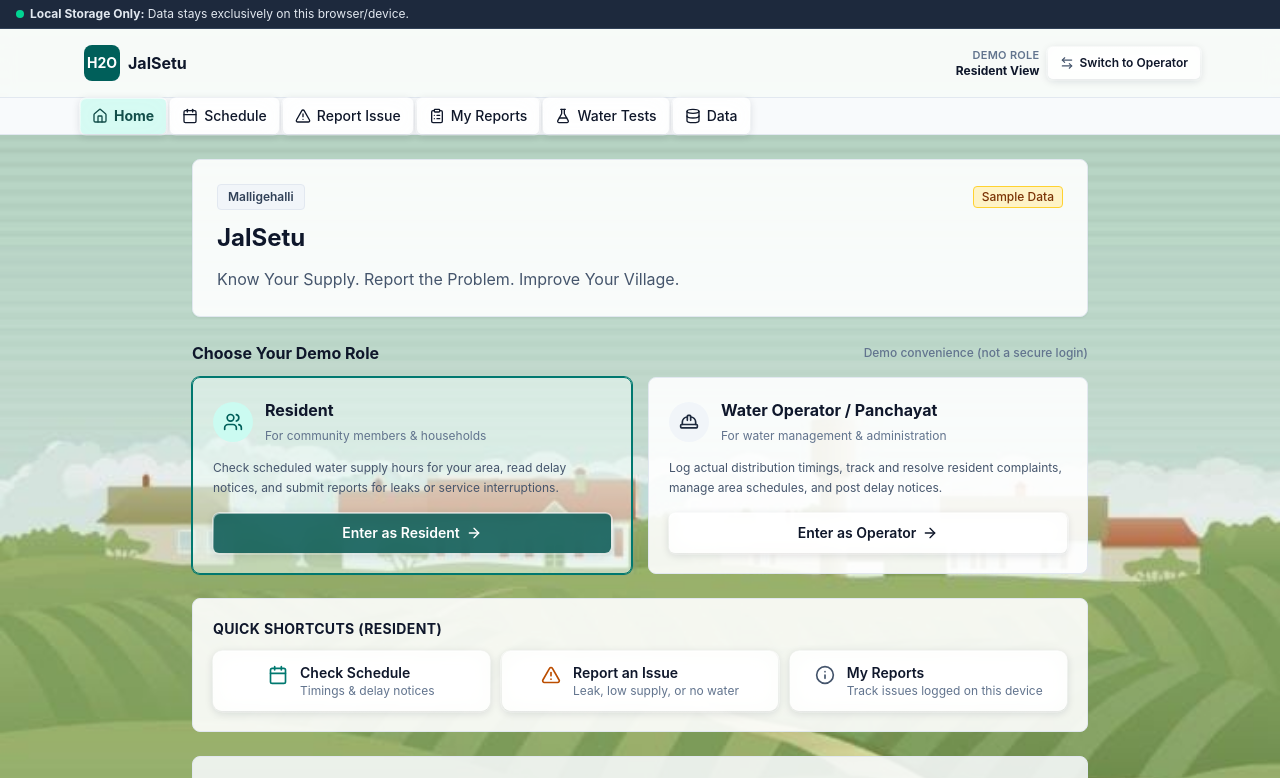
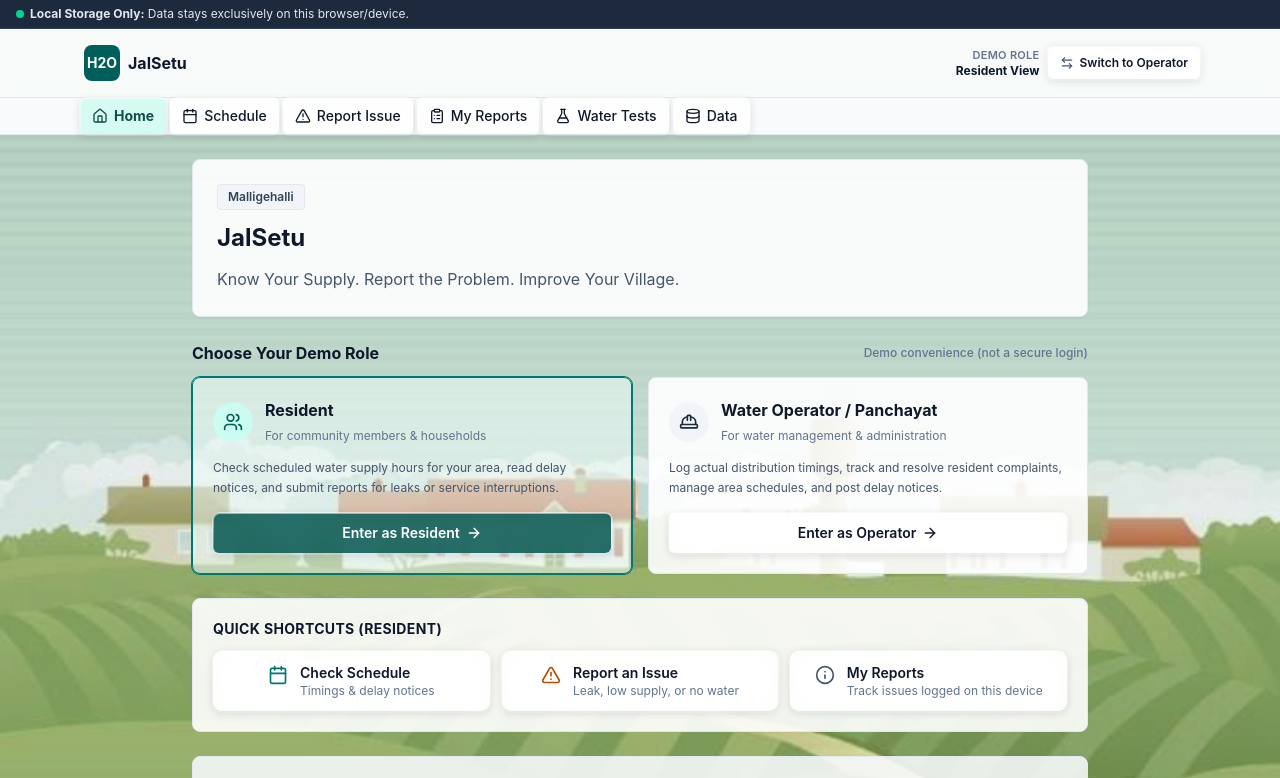
Before and after one commit to zaidansheikh180-gif/innovex-hackathon-, a React (Vite) app: page / in a window 1280 px wide. Shown: the top 778 px of the page. Built offline with nearby package versions, Linux system fonts and the light colour scheme.

Commit message:
Remove SampleBadge from HomeScreen componentRemove sample badge from home hero (no seeded records)Remove sample badge from home hero (no seeded record
Removed SampleBadge component from HomeScreen.

```diff
--- a/src/pages/HomeScreen.tsx
+++ b/src/pages/HomeScreen.tsx
@@ -7,7 +7,6 @@
 import React from 'react';
 import { UserRole } from '../data/types.ts';
 import { PLACEHOLDERS } from '../config/placeholders.ts';
-import { SampleBadge } from '../components/SampleBadge.tsx';
 import {
   Users,
   ShieldAlert,
@@ -39,7 +38,6 @@ export const HomeScreen: React.FC<HomeScreenProps> = ({
           <span className="text-xs font-semibold px-2.5 py-1 bg-slate-100 text-slate-700 rounded border border-slate-200">
             {PLACEHOLDERS.villageName}
           </span>
-          <SampleBadge />
         </div>
         <h1 className="text-xl sm:text-2xl font-bold text-slate-900">
           {PLACEHOLDERS.appName}
```
